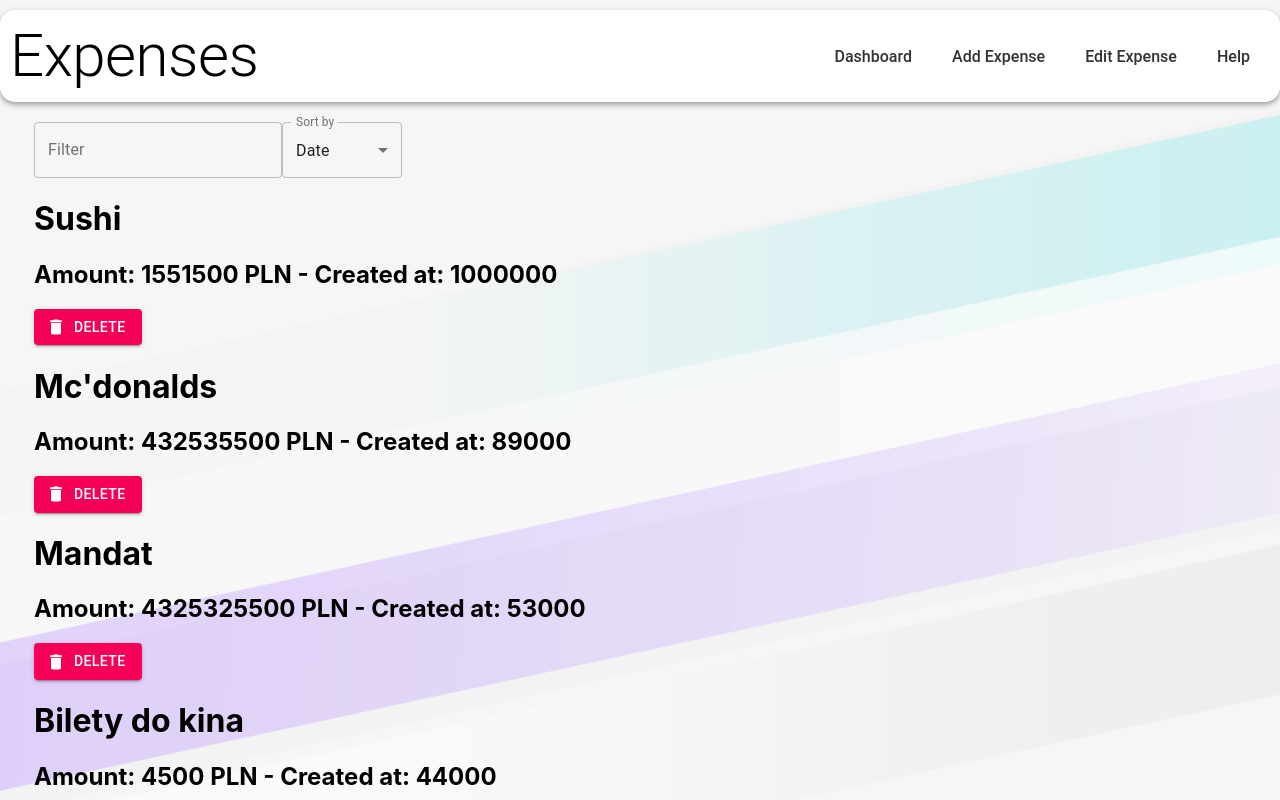
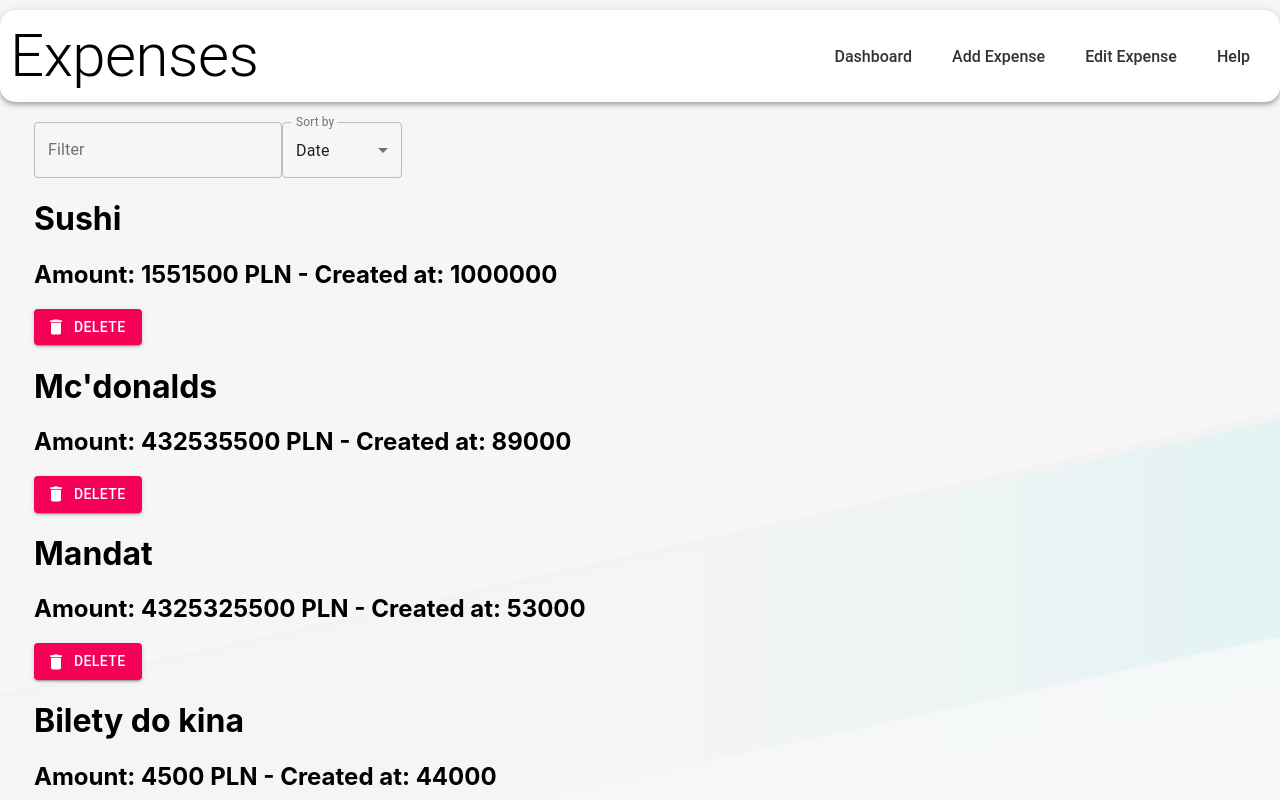
Before and after one commit to hffxx/Expenses, a React (Create React App) app: page / in a window 1280 px wide. Shown: the top 800 px of the page. Built offline with nearby package versions, Linux system fonts and the light colour scheme.

Commit message:
fixed background image

```diff
--- a/src/components/ExpenseList.js
+++ b/src/components/ExpenseList.js
@@ -18,5 +18,4 @@ const mapStateToProps = (state) => {
     visibleExpenses: getVisibleExpenses(state.expenses, state.filters),
   };
 };
-
 export default connect(mapStateToProps)(ExpenseList);
--- a/src/index.css
+++ b/src/index.css
@@ -6,6 +6,8 @@ body {
   -webkit-font-smoothing: antialiased;
   -moz-osx-font-smoothing: grayscale;
   background-image: url("background.png");
+  background-repeat: no-repeat;
+  background-size: cover;
 }
 
 code {
--- a/src/redux/store/configureStore.js
+++ b/src/redux/store/configureStore.js
@@ -2,13 +2,13 @@ import { createStore, combineReducers } from "redux";
 import expensesReducer from "../reducers/expensesReducer";
 import filtersReducer from "../reducers/filtersReducer";
 
+const reducer = combineReducers({
+  expenses: expensesReducer,
+  filters: filtersReducer,
+});
+
 const configureStore = () => {
-  const store = createStore(
-    combineReducers({
-      expenses: expensesReducer,
-      filters: filtersReducer,
-    })
-  );
+  const store = createStore(reducer);
   return store;
 };
 export default configureStore;
```
